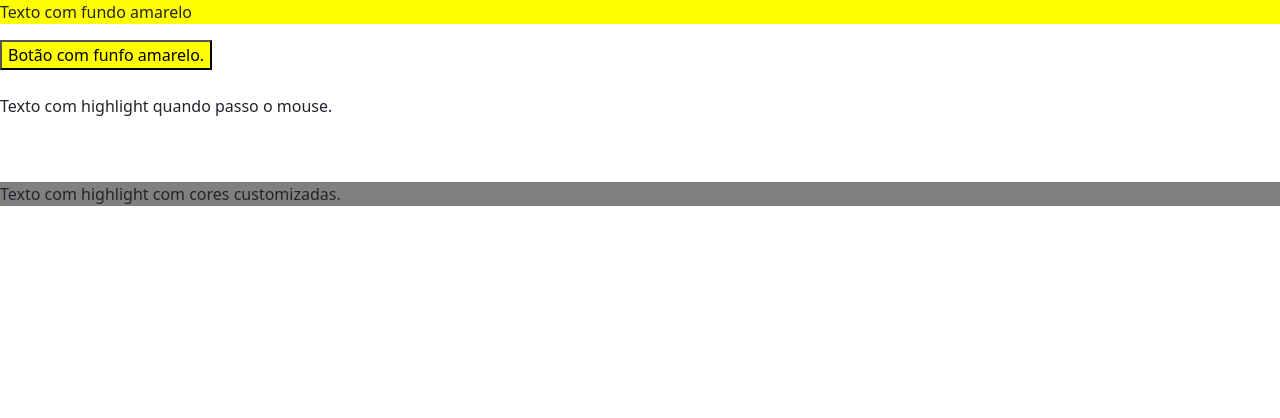
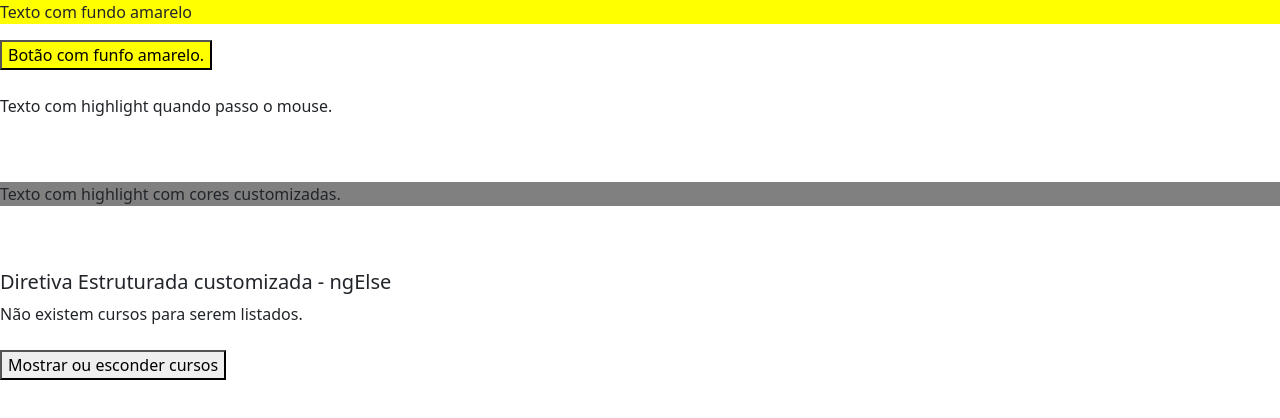
Before and after one commit to uandersonferreira/curso-angular, an Angular app in the folder angular-loiane/diretivas/: page / in a window 1280 px wide. Shown: the top 418 px of the page. Built offline with nearby package versions, Linux system fonts and the light colour scheme.

Commit message:
diretiva estruturada customizada ngElse

```diff
--- a/angular-loiane/diretivas/src/app/app.module.ts
+++ b/angular-loiane/diretivas/src/app/app.module.ts
@@ -18,6 +18,7 @@ import { FundoAmareloDirective } from './shared/fundo-amarelo.directive';
 import { DiretivasCustomzadasComponent } from './diretivas-customzadas/diretivas-customzadas.component';
 import { HightlightMouseDirective } from './shared/hightlight-mouse.directive';
 import { HighlightDirective } from './shared/highlight.directive';
+import { NgElseDirective } from './shared/ng-else.directive';
 @NgModule({
   declarations: [
     AppComponent,
@@ -35,6 +36,7 @@ import { HighlightDirective } from './shared/highlight.directive';
     DiretivasCustomzadasComponent,
     HightlightMouseDirective,
     HighlightDirective,
+    NgElseDirective,
   ],
   imports: [
     BrowserModule,
--- a/angular-loiane/diretivas/src/app/diretivas-customzadas/diretivas-customzadas.component.html
+++ b/angular-loiane/diretivas/src/app/diretivas-customzadas/diretivas-customzadas.component.html
@@ -13,3 +13,16 @@
 <p [appHighlight]="'grey'" [highLightColor]="'red'">
   Texto com highlight com cores customizadas.
 </p>
+
+<br><br>
+<h5>Diretiva Estruturada customizada - ngElse</h5>
+
+<div *ngIf="mostrarCursos" >
+  Lista de cursos aqui.
+</div>
+<div *appNgElse="mostrarCursos" >
+  Não existem cursos para serem listados.
+</div>
+
+<br>
+<button (click)="onMostrarCursos()">Mostrar ou esconder cursos</button>
--- a/angular-loiane/diretivas/src/app/diretivas-customzadas/diretivas-customzadas.component.ts
+++ b/angular-loiane/diretivas/src/app/diretivas-customzadas/diretivas-customzadas.component.ts
@@ -6,5 +6,9 @@ import { Component } from '@angular/core';
   styleUrls: ['./diretivas-customzadas.component.css']
 })
 export class DiretivasCustomzadasComponent {
+  mostrarCursos: boolean = false;
 
+  onMostrarCursos(){
+    this.mostrarCursos = !this.mostrarCursos;
+  }
 }
--- /dev/null
+++ b/angular-loiane/diretivas/src/app/shared/ng-else.directive.ts
@@ -0,0 +1,21 @@
+import {Directive, Input, TemplateRef, ViewContainerRef} from '@angular/core';
+
+@Directive({
+  selector: '[appNgElse]'
+})
+export class NgElseDirective {
+  @Input() set appNgElse(condicao: boolean){//O nome têm que ser o nome do selector da diretiva, para utilizar a forma reduzida mostrada na aula 34
+    //e para ser possível utilizar a tag com o *nomeDiretiva como as demais existente por default.
+    if (!condicao){ // !true -> false
+      this._viewContainerRef.createEmbeddedView(this._templateRef);
+    }else {
+      this._viewContainerRef.clear();
+    }
+  }
+
+  constructor(
+    private _templateRef: TemplateRef<any>,
+    private _viewContainerRef: ViewContainerRef
+  ) { }
+
+}
```
